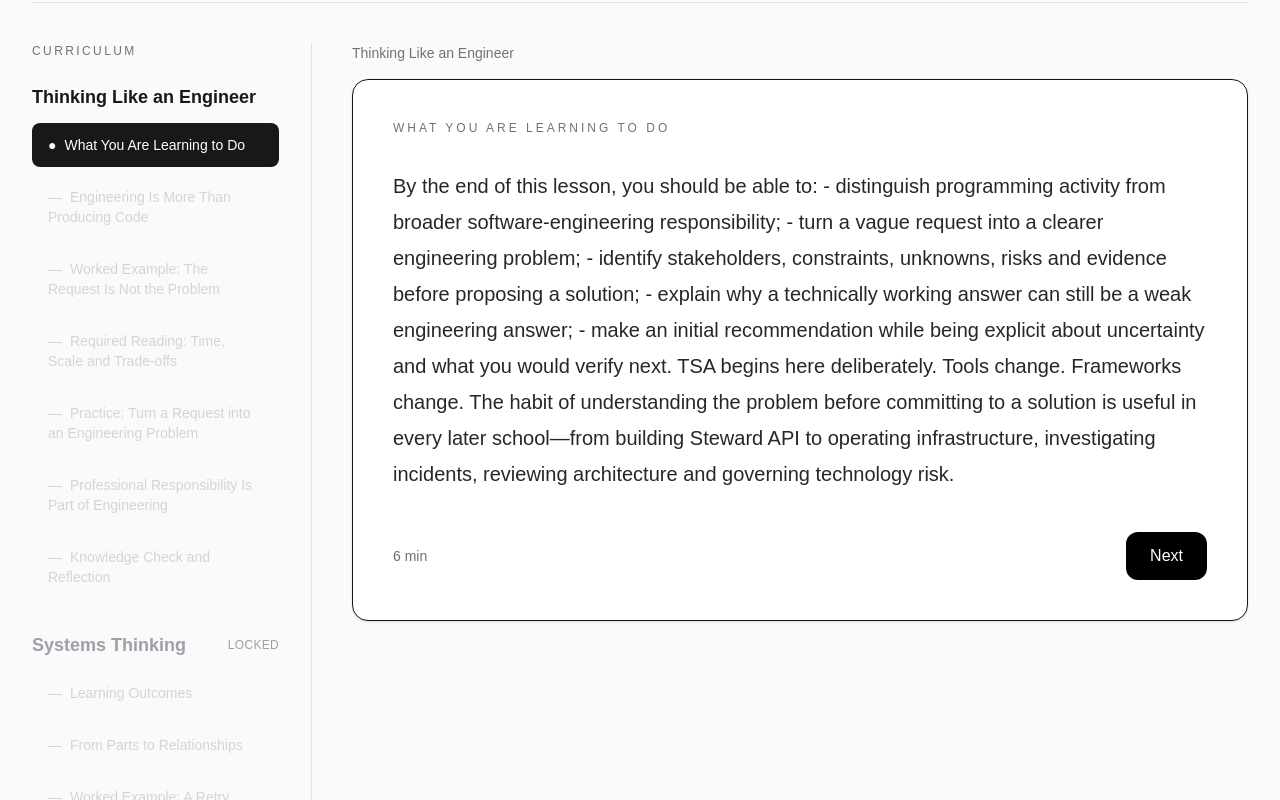
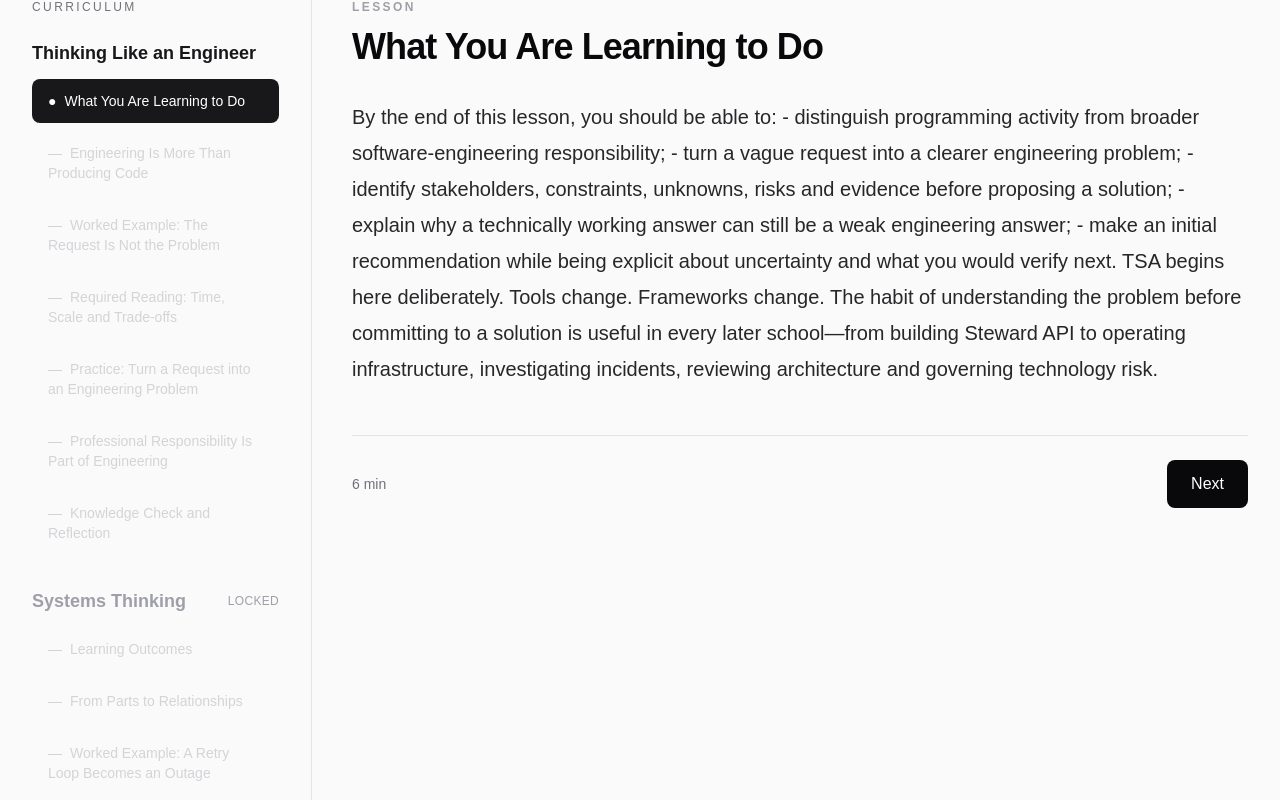
Before and after one commit to enoqueJonas/tsa, a Next.js app in the folder apps/web/: page / in a window 1280 px wide. Both pictures are taken after a click on the button "Continue module". Shown: the part 426-1226 px from the top of the page. Built offline with nearby package versions, Linux system fonts and the light colour scheme.

Commit message:
feat: present readings as technical lessons

```diff
--- a/apps/web/components/learning-experience.tsx
+++ b/apps/web/components/learning-experience.tsx
@@ -2,234 +2,30 @@
 
 import { useEffect, useState } from "react";
 import { createRuntime, type LearningPath } from "@tsa/runtime-kernel";
-
 import { CurriculumSidebar } from "./curriculum-sidebar";
-import {
-    PracticalContent,
-    ReadingContent,
-    ReflectionContent,
-} from "./content";
-
+import { PracticalContent, ReadingContent, ReflectionContent } from "./content";
 const runtime = createRuntime();
-
-interface LearningExperienceProps {
-    path: LearningPath;
-    onExit: () => void;
+interface LearningExperienceProps { path: LearningPath; onExit: () => void; }
+export function LearningExperience({ path, onExit }: LearningExperienceProps) {
+ const [session] = useState(() => runtime.start(path)); const activePath=session.currentPath(); const progressStorageKey=`tsa:${activePath.id}:progress`;
+ const [lesson,setLesson]=useState(session.currentLesson()); const [activity,setActivity]=useState(session.currentActivity()); const [hasNext,setHasNext]=useState(session.hasNext()); const [completedActivityIds,setCompletedActivityIds]=useState(session.completedActivityIds()); const [unlockedLessonIds,setUnlockedLessonIds]=useState(session.unlockedLessonIds()); const [unlockedActivityIds,setUnlockedActivityIds]=useState(session.unlockedActivityIds()); const [reflectionResponse,setReflectionResponse]=useState(session.reflectionResponse(session.currentActivity().id)); const [canCompleteCurrentActivity,setCanCompleteCurrentActivity]=useState(session.canCompleteCurrentActivity());
+ function sync(){const a=session.currentActivity();setLesson(session.currentLesson());setActivity(a);setHasNext(session.hasNext());setCompletedActivityIds(session.completedActivityIds());setUnlockedLessonIds(session.unlockedLessonIds());setUnlockedActivityIds(session.unlockedActivityIds());setReflectionResponse(session.reflectionResponse(a.id));setCanCompleteCurrentActivity(session.canCompleteCurrentActivity());}
+ function persist(){window.localStorage.setItem(progressStorageKey,JSON.stringify(session.progress()));}
+ useEffect(()=>{const saved=window.localStorage.getItem(progressStorageKey);if(!saved)return;try{session.restoreProgress(JSON.parse(saved));sync();}catch{window.localStorage.removeItem(progressStorageKey);}},[progressStorageKey,session]);
+ function primary(){const id=session.currentActivity().id;const done=session.completedActivityIds().includes(id);if(!done&&!session.completeCurrentActivity())return;if(session.hasNext())session.next();sync();persist();}
+ function select(id:string){if(!session.goToActivity(id))return;sync();persist();}
+ function reflection(value:string){if(!session.setReflectionResponse(activity.id,value))return;setReflectionResponse(value);setCanCompleteCurrentActivity(session.canCompleteCurrentActivity());persist();}
+ const done=completedActivityIds.includes(activity.id), finished=!hasNext&&done, last=lesson.activities[lesson.activities.length-1]?.id===activity.id, disabled=finished||(!done&&!canCompleteCurrentActivity); let label="Next";if(finished)label="Path complete";else if(!hasNext)label="Complete path";else if(last)label="Next lesson";
+ const reading=activity.content.type==="reading"; const headings=reading&&activity.content.blocks ? activity.content.blocks.filter((b)=>b.type==="heading"&&b.level!==3) : [];
+ return <div className="mt-8">
+  <div className="flex flex-wrap items-end justify-between gap-6 border-b border-zinc-200 pb-6"><div><button onClick={onExit} className="text-sm font-medium text-blue-700 hover:text-blue-900">← Back to journey</button><p className="mt-4 text-xs font-semibold uppercase tracking-[0.2em] text-zinc-400">{activePath.title}</p><h2 className="mt-1 text-3xl font-bold tracking-tight text-zinc-950">{lesson.title}</h2></div><p className="text-sm text-zinc-500">{activity.estimatedMinutes} min</p></div>
+  <div className={`mt-8 grid gap-10 ${reading&&headings.length ? "xl:grid-cols-[270px_minmax(0,780px)_220px]" : "lg:grid-cols-[280px_1fr]"}`}>
+   <CurriculumSidebar path={activePath} currentLesson={lesson} currentActivity={activity} completedActivityIds={completedActivityIds} unlockedLessonIds={unlockedLessonIds} unlockedActivityIds={unlockedActivityIds} onSelectActivity={select}/>
+   <main className="min-w-0 pb-20">
+    {reading ? <><p className="text-xs font-semibold uppercase tracking-[0.2em] text-zinc-400">Lesson</p><h1 className="mt-3 text-4xl font-bold tracking-tight text-zinc-950">{activity.title.replace(/: Concepts and Mental Model$/,"")}</h1><ReadingContent body={activity.content.body} resources={activity.content.resources} blocks={activity.content.blocks}/></> : <div className="rounded-2xl border bg-white p-10 shadow-sm">{activity.content.type==="reflection"&&<ReflectionContent prompt={activity.content.prompt} value={reflectionResponse} onChange={reflection}/>} {activity.content.type==="practical"&&<PracticalContent objective={activity.content.objective} scenario={activity.content.scenario} instructions={activity.content.instructions} deliverables={activity.content.deliverables} completionCriteria={activity.content.completionCriteria} resources={activity.content.resources}/>}</div>}
+    <div className="mt-12 flex items-center justify-between border-t border-zinc-200 pt-6"><span className="text-sm text-zinc-500">{done?"Completed":`${activity.estimatedMinutes} min`}</span><button onClick={primary} disabled={disabled} className={disabled?"cursor-not-allowed rounded-lg bg-zinc-200 px-6 py-3 text-zinc-500":"rounded-lg bg-zinc-950 px-6 py-3 text-white hover:bg-zinc-800"}>{label}</button></div>
+   </main>
+   {reading&&headings.length>0&&<aside className="hidden xl:block"><div className="sticky top-8 border-l border-zinc-200 pl-5"><p className="mb-4 font-semibold text-zinc-950">Lesson contents</p><nav className="space-y-3 text-sm text-zinc-600">{headings.map((h)=><a key={h.type==="heading"?h.id:""} href={h.type==="heading"?`#${h.id}`:"#"} className="block hover:text-zinc-950">{h.type==="heading"?h.text:""}</a>)}</nav></div></aside>}
+  </div>
+ </div>;
 }
-
-export function LearningExperience({ path, onExit }: LearningExperienceProps) {
-    const [session] = useState(() => runtime.start(path));
-    const activePath = session.currentPath();
-    const progressStorageKey = `tsa:${activePath.id}:progress`;
-
-    const [lesson, setLesson] = useState(session.currentLesson());
-    const [activity, setActivity] = useState(session.currentActivity());
-    const [hasNext, setHasNext] = useState(session.hasNext());
-    const [completedActivityIds, setCompletedActivityIds] = useState(
-        session.completedActivityIds()
-    );
-    const [unlockedLessonIds, setUnlockedLessonIds] = useState(
-        session.unlockedLessonIds()
-    );
-    const [unlockedActivityIds, setUnlockedActivityIds] = useState(
-        session.unlockedActivityIds()
-    );
-    const [reflectionResponse, setReflectionResponse] = useState(
-        session.reflectionResponse(session.currentActivity().id)
-    );
-    const [canCompleteCurrentActivity, setCanCompleteCurrentActivity] = useState(
-        session.canCompleteCurrentActivity()
-    );
-
-    function syncFromSession() {
-        const currentActivity = session.currentActivity();
-
-        setLesson(session.currentLesson());
-        setActivity(currentActivity);
-        setHasNext(session.hasNext());
-        setCompletedActivityIds(session.completedActivityIds());
-        setUnlockedLessonIds(session.unlockedLessonIds());
-        setUnlockedActivityIds(session.unlockedActivityIds());
-        setReflectionResponse(session.reflectionResponse(currentActivity.id));
-        setCanCompleteCurrentActivity(session.canCompleteCurrentActivity());
-    }
-
-    function persistProgress() {
-        window.localStorage.setItem(
-            progressStorageKey,
-            JSON.stringify(session.progress())
-        );
-    }
-
-    useEffect(() => {
-        const savedProgress = window.localStorage.getItem(progressStorageKey);
-
-        if (!savedProgress) {
-            return;
-        }
-
-        try {
-            session.restoreProgress(JSON.parse(savedProgress));
-            syncFromSession();
-        } catch {
-            window.localStorage.removeItem(progressStorageKey);
-        }
-    }, [progressStorageKey, session]);
-
-    function handlePrimaryAction() {
-        const currentActivityId = session.currentActivity().id;
-        const isCurrentCompleted = session
-            .completedActivityIds()
-            .includes(currentActivityId);
-
-        if (!isCurrentCompleted && !session.completeCurrentActivity()) {
-            return;
-        }
-
-        if (session.hasNext()) {
-            session.next();
-        }
-
-        syncFromSession();
-        persistProgress();
-    }
-
-    function handleSelectActivity(activityId: string) {
-        if (!session.goToActivity(activityId)) {
-            return;
-        }
-
-        syncFromSession();
-        persistProgress();
-    }
-
-    function handleReflectionChange(value: string) {
-        if (!session.setReflectionResponse(activity.id, value)) {
-            return;
-        }
-
-        setReflectionResponse(value);
-        setCanCompleteCurrentActivity(session.canCompleteCurrentActivity());
-        persistProgress();
-    }
-
-    const isCurrentCompleted = completedActivityIds.includes(activity.id);
-    const isFinished = !hasNext && isCurrentCompleted;
-    const isLastActivityInLesson =
-        lesson.activities[lesson.activities.length - 1]?.id === activity.id;
-    const isPrimaryActionDisabled =
-        isFinished || (!isCurrentCompleted && !canCompleteCurrentActivity);
-
-    let primaryActionLabel = "Next";
-
-    if (isFinished) {
-        primaryActionLabel = "Path complete";
-    } else if (!hasNext) {
-        primaryActionLabel = "Complete path";
-    } else if (isLastActivityInLesson) {
-        primaryActionLabel = "Next lesson";
-    }
-
-    return (
-        <div className="mt-12">
-            <div className="flex flex-wrap items-end justify-between gap-6 border-b border-zinc-200 pb-8">
-                <div>
-                    <button
-                        type="button"
-                        onClick={onExit}
-                        className="text-sm font-medium text-blue-600 hover:text-blue-700"
-                    >
-                        ← Back to journey
-                    </button>
-                    <p className="mt-5 text-xs font-semibold uppercase tracking-[0.2em] text-zinc-400">
-                        Module
-                    </p>
-                    <h2 className="mt-2 text-4xl font-bold tracking-tight text-zinc-950">
-                        {activePath.title}
-                    </h2>
-                </div>
-                <p className="text-sm text-zinc-500">
-                    {activePath.lessons.length} authored lessons
-                </p>
-            </div>
-
-            <div className="mt-10 grid gap-10 lg:grid-cols-[280px_1fr]">
-                <CurriculumSidebar
-                    path={activePath}
-                    currentLesson={lesson}
-                    currentActivity={activity}
-                    completedActivityIds={completedActivityIds}
-                    unlockedLessonIds={unlockedLessonIds}
-                    unlockedActivityIds={unlockedActivityIds}
-                    onSelectActivity={handleSelectActivity}
-                />
-
-                <div>
-                    <p className="mb-4 text-sm font-medium text-zinc-500">
-                        {lesson.title}
-                    </p>
-
-                    <div className="rounded-2xl border bg-white p-10 shadow-sm">
-                        <p className="text-xs uppercase tracking-[0.25em] text-zinc-500">
-                            {activity.title}
-                        </p>
-
-                        {activity.content.type === "reading" && (
-                            <ReadingContent
-                                body={activity.content.body}
-                                resources={activity.content.resources}
-                            />
-                        )}
-
-                        {activity.content.type === "reflection" && (
-                            <ReflectionContent
-                                prompt={activity.content.prompt}
-                                value={reflectionResponse}
-                                onChange={handleReflectionChange}
-                            />
-                        )}
-
-                        {activity.content.type === "practical" && (
-                            <PracticalContent
-                                objective={activity.content.objective}
-                                scenario={activity.content.scenario}
-                                instructions={activity.content.instructions}
-                                deliverables={activity.content.deliverables}
-                                completionCriteria={activity.content.completionCriteria}
-                                resources={activity.content.resources}
-                            />
-                        )}
-
-                        <div className="mt-10 flex items-center justify-between gap-6">
-                            <div>
-                                <span className="text-sm text-zinc-500">
-                                    {activity.estimatedMinutes} min
-                                </span>
-
-                                {activity.content.type === "reflection" &&
-                                    !isCurrentCompleted &&
-                                    !canCompleteCurrentActivity && (
-                                        <p className="mt-1 text-sm text-zinc-500">
-                                            Write a reflection to continue.
-                                        </p>
-                                    )}
-                            </div>
-
-                            <button
-                                onClick={handlePrimaryAction}
-                                disabled={isPrimaryActionDisabled}
-                                className={
-                                    isPrimaryActionDisabled
-                                        ? "cursor-not-allowed rounded-xl bg-zinc-200 px-6 py-3 text-zinc-500"
-                                        : "rounded-xl bg-black px-6 py-3 text-white transition hover:bg-zinc-800"
-                                }
-                            >
-                                {primaryActionLabel}
-                            </button>
-                        </div>
-                    </div>
-                </div>
-            </div>
-        </div>
-    );
-}
```
